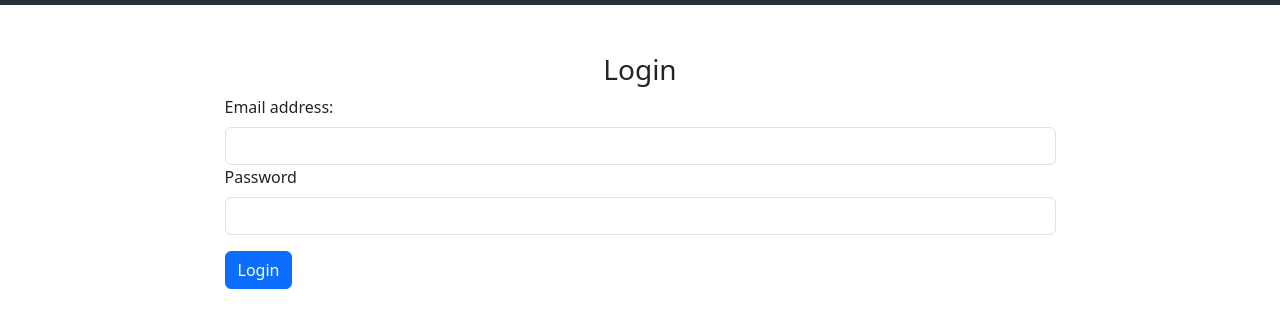
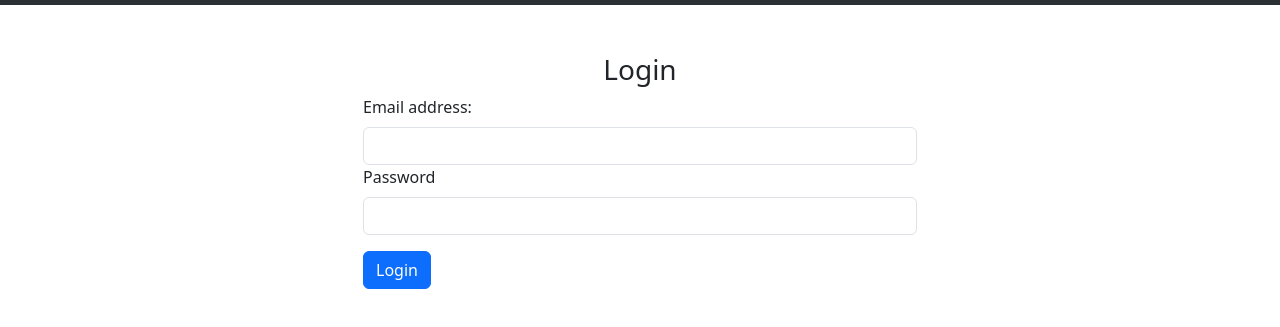
Before and after one commit to MichaelBlm/USAF-html-checkpoint, a plain HTML site: page index.html in a window 1280 px wide. Shown: the part 51-378 px from the top of the page. Drawn offline with nearby package versions, Linux system fonts and the light colour scheme.

Commit message:
Fixing login

```diff
--- a/index.html
+++ b/index.html
@@ -41,7 +41,7 @@
 <body>
   <!-- Login -->
   <div class="container p-3 mt-3">
-    <div class="w-75 mx-auto mt-3">
+    <div class="w-50 mx-auto mt-3">
       <h3 class="text-center">Login</h3>
       <form>
         <div class="mb-3">
```
